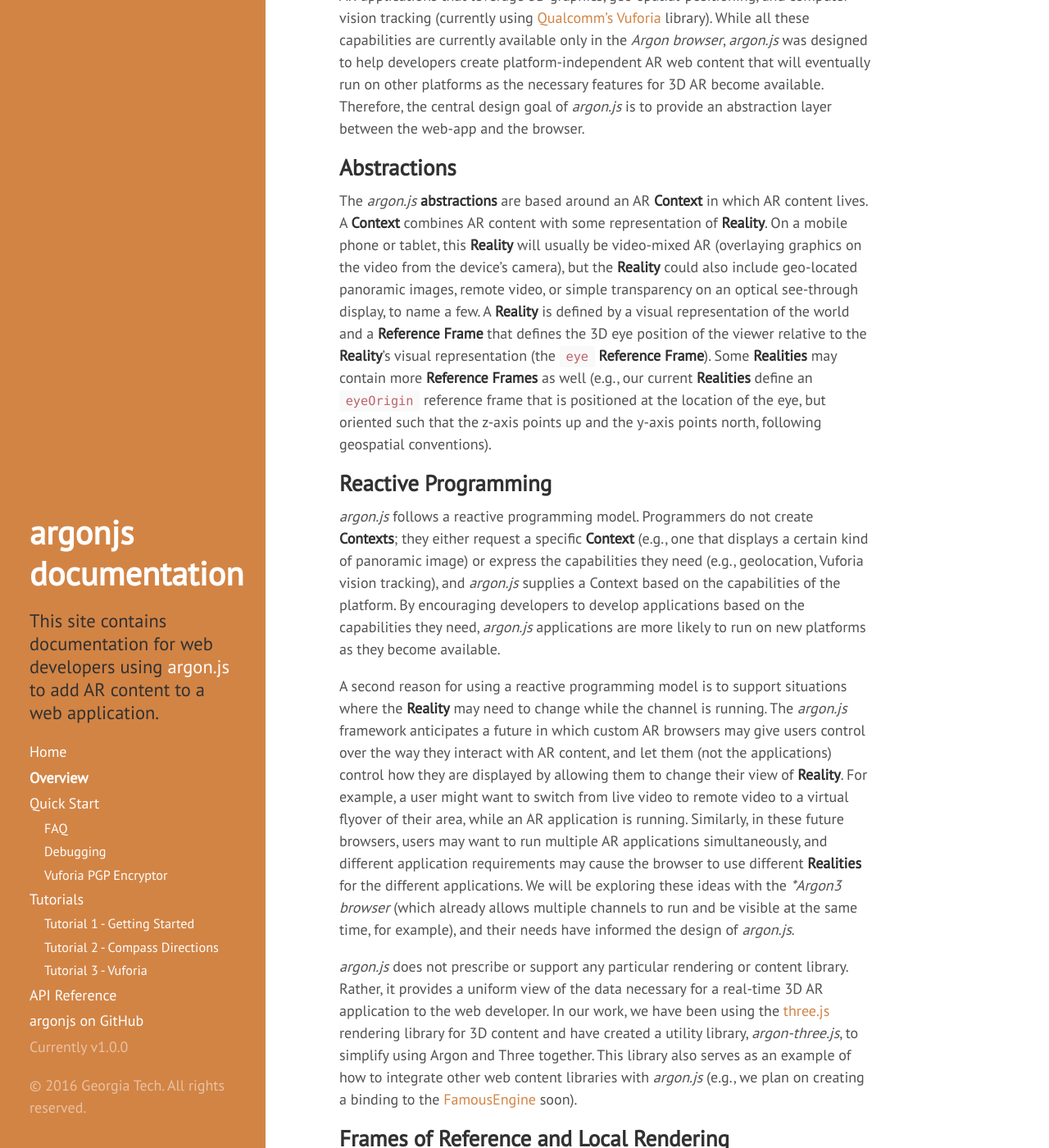
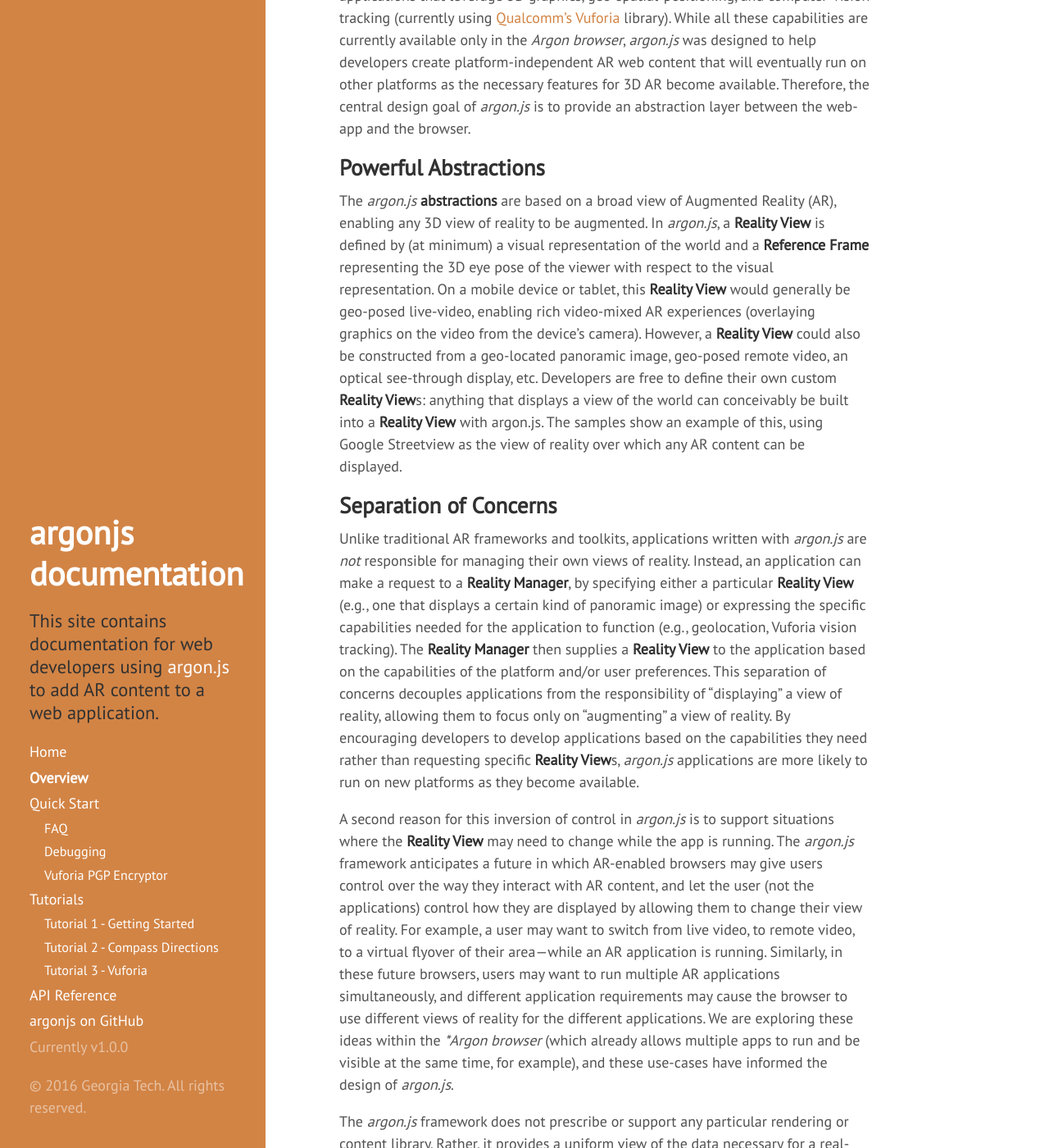
Before and after one commit to argonjs/docs, a Jekyll site: the page built from concepts/overview.md, in a window 1280 px wide and 1400 px high, scrolled down 385 px. Shown: the whole window at 82% size. Built offline with Jekyll 4.4.1, drawn with Linux system fonts in a browser that asks for light colours; nearby versions of some CDN libraries; some of the changed text lies outside the part shown.

Commit message:
Update overview.md

````diff
--- a/concepts/overview.md
+++ b/concepts/overview.md
@@ -5,32 +5,31 @@
 nav_order: 15
 ---
 
-On this page, we provide an overview of the design of *argon.js*, introducing the terminology and concepts used by the framework.   In the tutorials, we will go through a sequence of examples that show how to leverage the various features of *argon.js* in a web application.
+On this page, we provide an overview of the design of *argon.js*, introducing the terminology and concepts used by the framework. In the tutorials, we will go through a sequence of examples that show how to leverage the various features of *argon.js* in a web application.
 
 # Design goals
 
-The goal of the *argon.js* framework and associated Argon AR-enabled web browser (currently on iOS) is to use web technologies to create fully-registered 3D AR applications that leverage 3D graphics, geo-spatial-positioning, and computer-vision tracking (currently using [Qualcomm’s Vuforia](https://www.qualcomm.com/products/vuforia) library). While all these capabilities are currently available only in the *Argon browser*, *argon.js* was designed to help developers create platform-independent AR  web content that will eventually run on other platforms as the necessary features for 3D AR become available. Therefore, the central design goal of *argon.js* is to provide an abstraction layer between the web-app and the browser.
+The goal of the *argon.js* framework and associated Argon AR-enabled web browser (currently on iOS) is to use web technologies to create fully-registered 3D AR applications that leverage 3D graphics, geo-spatial-positioning, and computer-vision tracking (currently using [Qualcomm’s Vuforia](https://www.qualcomm.com/products/vuforia) library). While all these capabilities are currently available only in the *Argon browser*, *argon.js* was designed to help developers create platform-independent AR  web content that will eventually run on other platforms as the necessary features for 3D AR become available. Therefore, the central design goal of *argon.js* is to provide an abstraction layer between the web-app and the browser.
 
-## Abstractions
-The *argon.js* **abstractions** are based around an AR **Context** in which AR content lives.  A **Context** combines AR content with some representation of **Reality**.  On a mobile phone or tablet, this **Reality** will usually be video-mixed AR (overlaying graphics on the video from the device's camera), but the **Reality** could also include geo-located panoramic images, remote video, or simple transparency on an optical see-through display, to name a few.  A **Reality** is defined by a visual representation of the world and a **Reference Frame** that defines the 3D eye position of the viewer relative to the **Reality**'s visual representation (the ```eye``` **Reference Frame**). Some **Realities** may contain more **Reference Frames** as well (e.g., our current **Realities** define an ```eyeOrigin``` reference frame that is positioned at the location of the eye, but oriented such that the z-axis points up and the y-axis points north, following geospatial conventions).
+## Powerful Abstractions
+The *argon.js* **abstractions** are based on a broad view of Augmented Reality (AR), enabling any 3D view of reality to be augmented. In *argon.js*, a **Reality View** is defined by (at minimum) a visual representation of the world and a **Reference Frame** representing the 3D eye pose of the viewer with respect to the visual representation. On a mobile device or tablet, this **Reality View** would generally be geo-posed live-video, enabling rich video-mixed AR experiences (overlaying graphics on the video from the device's camera). However, a **Reality View** could also be constructed from a geo-located panoramic image, geo-posed remote video, an optical see-through display, etc. Developers are free to define their own custom **Reality View**s: anything that displays a view of the world can conceivably be built into a **Reality View** with argon.js. The samples show an example of this, using Google Streetview as the view of reality over which any AR content can be displayed.
 
-## Reactive Programming
-*argon.js* follows a reactive programming model.  Programmers do not create **Contexts**; they either request a specific **Context** (e.g., one that displays a certain kind of panoramic image) or express the capabilities they need (e.g., geolocation, Vuforia  vision tracking), and *argon.js* supplies a Context based on the capabilities of the platform.  By encouraging developers to develop applications based on the capabilities they need, *argon.js* applications are more likely to run on new platforms as they become available.
+## Separation of Concerns
+Unlike traditional AR frameworks and toolkits, applications written with *argon.js* are *not* responsible for managing their own views of reality. Instead, an application can make a request to a **Reality Manager**, by specifying either a particular **Reality View** (e.g., one that displays a certain kind of panoramic image) or expressing the specific capabilities needed for the application to function (e.g., geolocation, Vuforia vision tracking). The **Reality Manager** then supplies a **Reality View** to the application based on the capabilities of the platform and/or user preferences. This separation of concerns decouples applications from the responsibility of "displaying" a view of reality, allowing them to focus only on "augmenting" a view of reality. By encouraging developers to develop applications based on the capabilities they need rather than requesting specific **Reality View**s, *argon.js* applications are more likely to run on new platforms as they become available.
 
-A second reason for using a reactive programming model is to support situations where the **Reality** may need to change while the channel is running.  The *argon.js* framework anticipates a future in which custom AR browsers may give users control over the way they interact with AR content, and let them (not the applications) control how they are displayed by allowing them to change their view of **Reality**. For example, a user might want to switch from live video to remote video to a virtual flyover of their area, while an AR application is running.  Similarly, in these future browsers, users may want to run multiple AR applications simultaneously, and different application requirements may cause the browser to use different **Realities** for the different applications.  We will be exploring these ideas with the **Argon3 browser* (which already allows multiple channels to run and be visible at the same time, for example), and their needs have informed the design of *argon.js*.
+A second reason for this inversion of control in *argon.js* is to support situations where the **Reality View** may need to change while the app is running. The *argon.js* framework anticipates a future in which AR-enabled browsers may give users control over the way they interact with AR content, and let the user (not the applications) control how they are displayed by allowing them to change their view of reality. For example, a user may want to switch from live video, to remote video, to a virtual flyover of their area—while an AR application is running. Similarly, in these future browsers, users may want to run multiple AR applications simultaneously, and different application requirements may cause the browser to use different views of reality for the different applications. We are exploring these ideas within the **Argon browser* (which already allows multiple apps to run and be visible at the same time, for example), and these use-cases have informed the design of *argon.js*.
 
-*argon.js* does not prescribe or support any particular rendering or content library.  Rather, it provides a uniform view of the data necessary for a real-time 3D AR application to the web developer.  In our work, we have been using the [three.js](http://threejs.org) rendering library for 3D content and have created a utility library, *argon-three.js*, to simplify using Argon and Three together. This library also serves as an example of how to integrate other web content libraries with *argon.js* (e.g., we plan on creating a binding to the [FamousEngine](http://famous.org) soon).
+The *argon.js* framework does not prescribe or support any particular rendering or content library. Rather, it provides a uniform view of the data necessary for a real-time 3D AR application to the web developer. In our work, we have been using the [three.js](http://threejs.org) rendering library for 3D content. We have also adapted Mozilla's A-Frame to simplify the creation of web-based AR experiences (http://argonjs.io/argon-aframe).
 
 ## Frames of Reference and Local Rendering
 
-One of Argon's main features is providing geospatial **Reference Frames** for all AR content and making it simple to render content relative to those **Reference Frames**.  Programmers must therefore be aware of the relationship between the *argon.js* **Reference Frames** and the coordinate system used by a rendering library such as *three.js*.  In Argon, all objects are represented in geospatial coordinates, using [cesium.js](http://cesiumjs.org) **Entities*.  This allows accurate representation and manipulation of frames of reference anywhere on the Earth, and (using Cesium's INERTIAL reference frames) anywhere in celestial coordinates relative to the earth.
+One of Argon's main features is providing geospatial **Reference Frames** for all AR content and making it simple to render content relative to those **Reference Frames**. Programmers must therefore be aware of the relationship between the *argon.js* **Reference Frames** and the coordinate system used by a rendering library such as *three.js*. In Argon, all objects are represented in geospatial coordinates, using [cesium.js](http://cesiumjs.org) **Entities*. This allows accurate representation and manipulation of frames of reference anywhere on the Earth, and (using Cesium's INERTIAL reference frames) anywhere in celestial coordinates relative to the earth.
 
-The geospatial coordinate system used for these reference frames is not convenient for rendering with a typical 3D graphics library: it is centered at the center of the earth, with z being the line between the north and south poles and the xy plane going through the equator.   The values of objects on the surface of the earth in this frame make no intuitive sense to a developer, and the size of the numbers used in this frame can present problems to some rendering systems. Therefore, *argon.js* defines a ```localOrigin``` **Reference Frame**, which is an arbitrary location on the surface of the earth near the ```eye``` **Reference Frame**, oriented such that (like ```eyeOrigin```) the z-axis is pointing up and the y-axis is pointing north. (Currently, ```localOrigin``` is initialized to the location of the device when the web application is launched, and reset when the eye is more than 5km from the ```localOrigin```, although this implication detail may change).
+The geospatial coordinate system used for these reference frames is not convenient for rendering with a typical 3D graphics library: it is centered at the center of the earth, with z being the line between the north and south poles and the xy plane going through the equator. The pose values of objects on the surface of the earth in this frame make no intuitive sense to a developer, and the size of the numbers used in this frame can present problems to some rendering systems. Therefore, *argon.js* defines a "local origin", which is an arbitrary location on the surface of the earth near the ```user``` **Reference Frame**. This "local origin" is exposed through several **Reference Frame**s, with orientation defined accoridng various conventions (such East-North-Up or East-Up-South), with the deciding factor between these frames generally being how the developer wishes to define the "up" direction in their scene. (By default, the local origin is initialized to the location of the user when the web application is launched, and reset when user moves more than 5km away from the current local origin, although this implementation detail may change).
 
-In *argon-three.js*, the origin of the *three.js* scene is the ```localOrigin```, and all objects in the three.js scene are positioned relative to it.  We expect any rendering library would leverage the ```localOrigin``` similarly.  By keeping the rendering camera near the origin of the world, floating point accuracy is maximized close to the user, and objects far from the origin (which may suffer floating point artifacts) are also far from the camera (minimizing the impact of those artifacts).
+In general, the origin of the rendering scene should represent the local origin **Reference Frame**. By keeping the rendering camera near the origin of the scene, floating point accuracy is maximized close to the user, and objects far from the origin (which may suffer floating point artifacts) are also far from the camera (minimizing the impact of those artifacts).
 
-The implication of using an arbitrary local origin for rendering is three-fold:
+The implications of using an arbitrary local origin:
 
-1. All content in the 3D scene (i.e., all 3D content in the world) should be a child of some Object3D in the scene   that is positioned relative to some Cesium **Entity** (*argon-three.js* provides utility functions to create these relationships and maintains them automatically).  *argon-three.js* will automatically update the position and orientation of those entities when the ```localOrigin``` changes.
-1. The absolute 3D position and orientation of content in the 3D world can change over time and has no pre-defined relationship to geospatial coordinates.  To get the geospatial location of an object in the scene (e.g., of an ```Object3D``` in the *three.js* scene graph), the programmer must first get the geospatial coordinates of a Cesium **Entity** that corresponds to an ```Object3D``` that is an ancester of the object in the scene graph, and combine it with the relative position and orientation of this child object.
-3. An *argon.js* application should not change the position and orientation of an **Object3D** in the scene bound to some Cesium **Entity*, as Argon will reset their position and orientation regularly.
+1. All content in the 3D scene (i.e., all 3D content in the world) should be positioned according to some Cesium **Entity**. Placing objects directly in the scene without reference to a Cesium **Entity** *will* cause unpredictable behavior.
+1. The absolute 3D position and orientation of content in the 3D world can change over time and has no pre-defined relationship to geospatial coordinates. To calculate the geospatial location of an object in the scene (e.g., of an ```Object3D``` in the *three.js* scene graph), the programmer can first get the geospatial coordinates of the local origin, and then add the absolute position of the desired object in the scene graph (all units are in meters).
````
